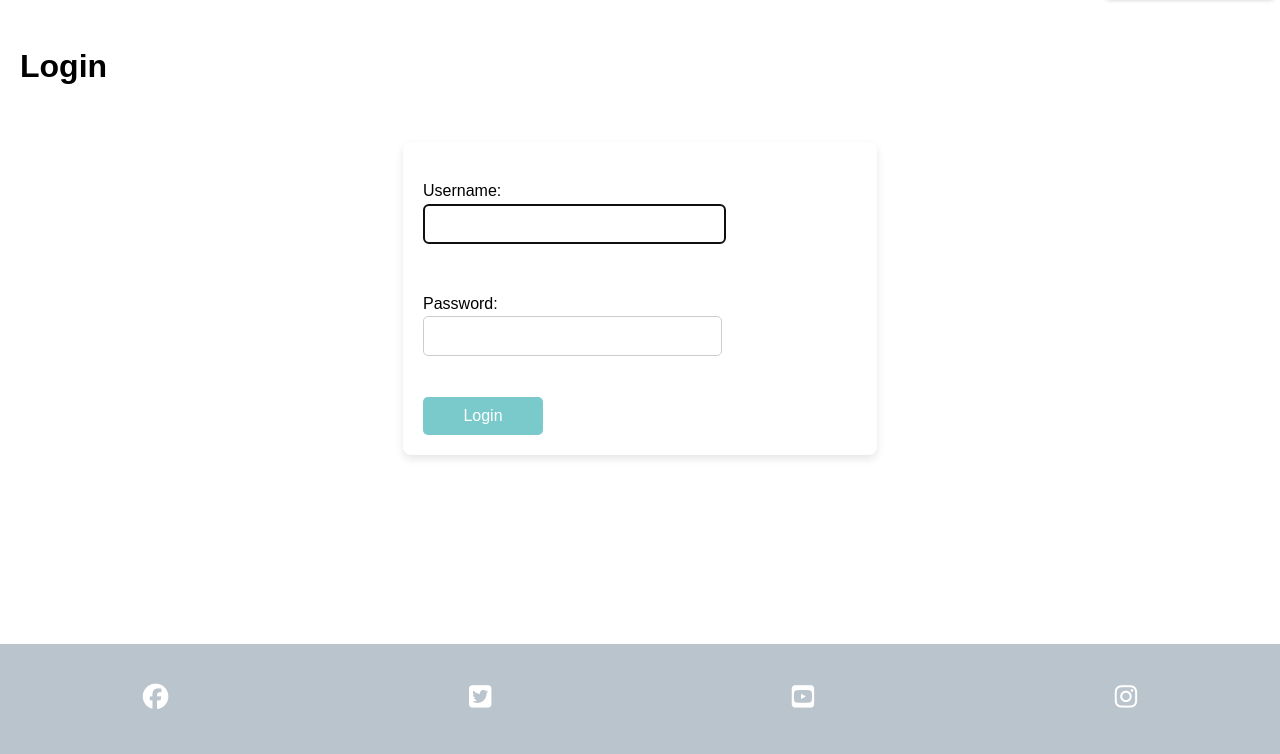
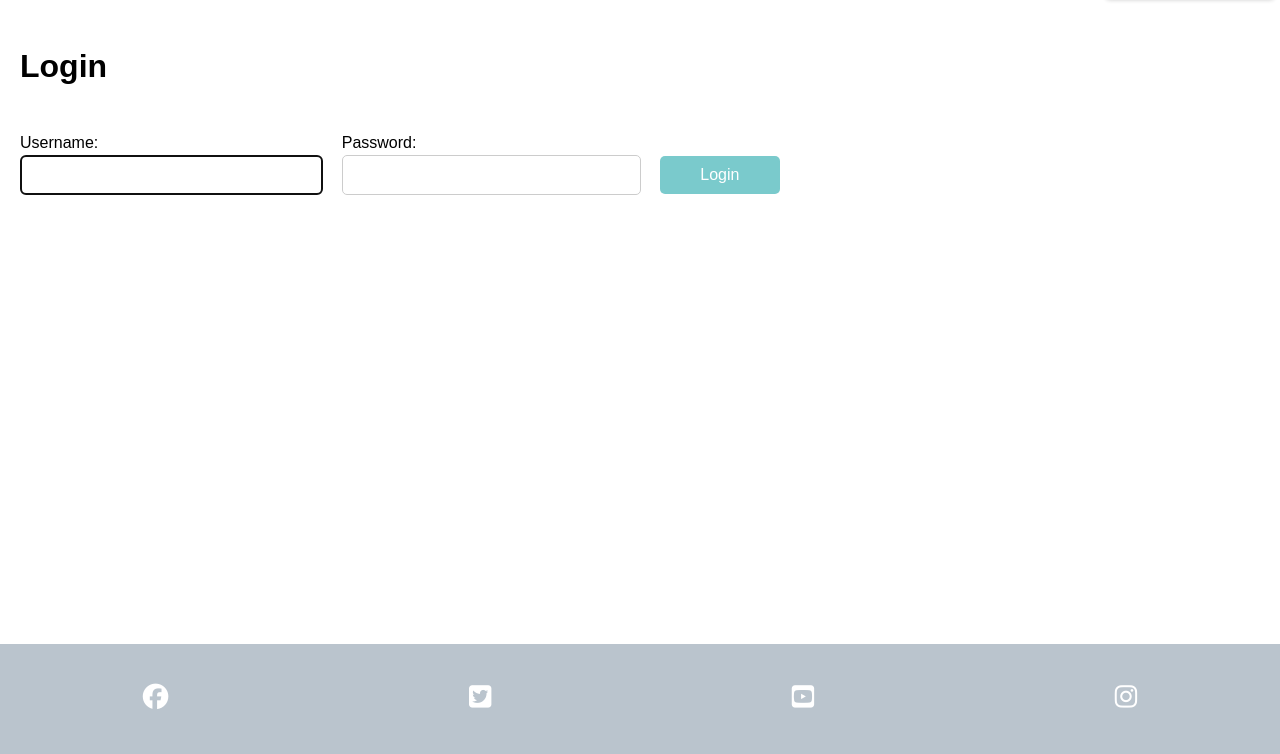
Before and after one commit to clekremer/ppfourresub, a Django app: a page that uses bookings/templates/bookings/login.html in a window 1280 px wide. Shown: the part 46-800 px from the top of the page. Run offline with Django 4.2, Linux system fonts and the light colour scheme; some libraries are stand-ins or nearby versions.

Commit message:
Update size of edit and cancel button

```diff
--- a/static/css/styles.css
+++ b/static/css/styles.css
@@ -113,34 +113,30 @@ form button:hover,
 
 /* Edit and Cancel Button Consistent Width */
 button.edit-btn,
-button.cancel-btn,
-form button.edit-btn,
 form button.cancel-btn {
-    width: 120px; /* Fixed width for Edit and Cancel buttons */
+    width: 120px; /* Fixed width for both Edit and Cancel buttons */
     text-align: center;
     margin: 5px; /* Ensure spacing between buttons */
     display: inline-block; /* Prevent flexbox stretching */
-    flex: none; /* Ensure no flex growth */
-    box-sizing: border-box; /* Ensure width includes padding and border */
+    flex: none; /* Prevent any unintended flexbox influence */
+    box-sizing: border-box; /* Include padding and borders in width */
 }
 
-/* Override default submit button behavior */
+/* Specific Submit Button Override */
 form button[type="submit"] {
-    width: 120px !important;
-    display: inline-block;
+    width: 120px !important; /* Explicit width */
+    display: inline-block; /* Ensure consistent display */
+    text-align: center;
+    flex: none;
 }
 
-/* Form Styles */
+/* Form Adjustments */
 form {
     display: flex;
-    flex-direction: column;
-    width: 35%;
-    margin: 50px auto;
-    padding: 20px;
-    background-color: #fff;
-    border-radius: 8px;
-    box-shadow: 0 4px 8px rgba(0, 0, 0, 0.1);
-    align-items: flex-start;
+    flex-direction: row; /* Align buttons in a row */
+    align-items: center; /* Align items vertically */
+    gap: 10px; /* Add spacing between form elements */
+    flex-wrap: wrap; /* Ensure proper alignment on smaller screens */
 }
 
 form input,
@@ -155,7 +151,6 @@ form textarea {
 }
 
 form button {
-    width: 50%;
     margin-top: 10px;
 }
 
@@ -191,7 +186,7 @@ footer {
 }
 
 #social-networks i:hover {
-    color: #007bff;
+    color: #7acacc;
 }
 
 /* Accordion */
```
